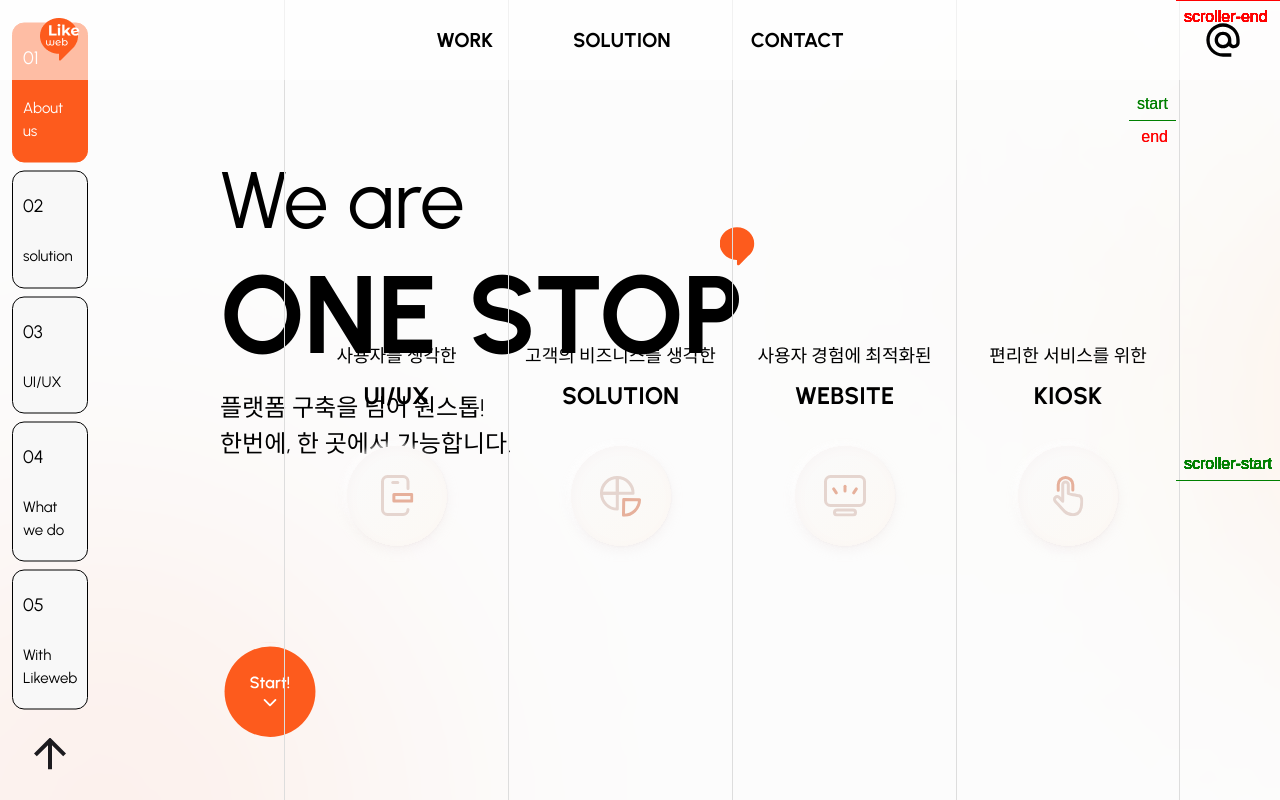
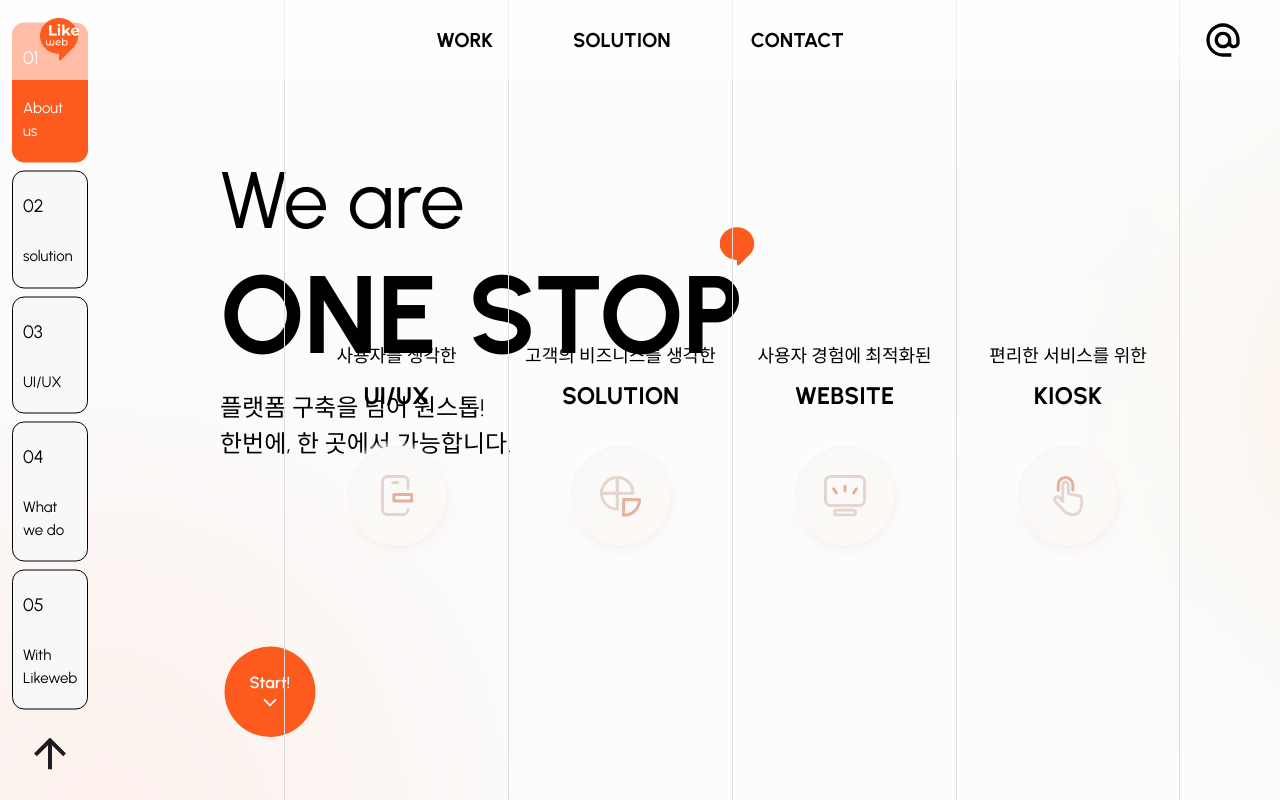
Before and after one commit to likeweb3125/likeweb_official, a React (Vite) app: page / in a window 1280 px wide. Built offline with nearby package versions, Linux system fonts and the light colour scheme; a web font is replaced by a local one.

Commit message:
section context 추가

```diff
--- a/src/pages/home/-component/Section.tsx
+++ b/src/pages/home/-component/Section.tsx
@@ -2,6 +2,7 @@ import gsap from "gsap";
 import { ReactNode, useEffect, useRef } from "react";
 import { twMerge } from "tailwind-merge";
 import { ScrollTrigger } from "gsap/dist/ScrollTrigger";
+import { useFullPageSection } from "../Home";
 
 gsap.registerPlugin(ScrollTrigger);
 
@@ -18,6 +19,7 @@ export default function Section({ heading, bg, className, children, onToggle, ta
     const headingRef = useRef<HTMLHeadingElement | null>(null);
     // React.createElement를 사용하여 동적으로 태그 생성
     const Wrapper = tag;
+    const { setCurrentSection } = useFullPageSection();
 
     useEffect(() => {
         gsap.fromTo(
@@ -35,12 +37,11 @@ export default function Section({ heading, bg, className, children, onToggle, ta
                     trigger: headingRef.current,
                     start: "top 60%",
                     end: "bottom 0%",
-                    // start: "top 50%",
-                    // end: "bottom 10%",
                     toggleActions: "Play none restart reverse",
                     onToggle: self => {
                         if (self.isActive) {
-                            onToggle && onToggle(self.trigger?.innerHTML);
+                            // onToggle && onToggle(self.trigger?.innerHTML);
+                            setCurrentSection(self.trigger?.innerHTML);
                         }
                     },
                     // onToggle: self => console.log("toggled, self:", self.trigger?.innerHTML),
@@ -48,7 +49,7 @@ export default function Section({ heading, bg, className, children, onToggle, ta
                     // onUpdate: self => {
                     //     console.log("progress:", self.progress.toFixed(3), "direction:", self.direction, "velocity", self.getVelocity());
                     // },
-                    markers: true,
+                    // markers: true,
                 },
             },
         );
--- a/src/pages/home/-component/SideNavigate.tsx
+++ b/src/pages/home/-component/SideNavigate.tsx
@@ -1,8 +1,5 @@
-import gsap from "gsap";
 import arrowUp from "@/assets/images/arrow_up_black.svg";
-import { ScrollToPlugin } from "gsap/dist/ScrollToPlugin";
-import { useLocation, useSearchParams } from "react-router";
-gsap.registerPlugin(ScrollToPlugin);
+import { useFullPageSection } from "../Home";
 
 const navigation = [
     {
@@ -48,30 +45,24 @@ const navigation = [
     },
 ];
 
-export default function SideNavigate({
-    // activeSection,
-    scrollTo,
-    targetSection,
-    setTargetSection,
-}: {
-    setTargetSection: React.Dispatch<React.SetStateAction<string[] | string | null>>;
-    targetSection: string[] | string | null;
-    scrollTo: (el: string[], action: string) => void;
-}) {
-    const [searchParams, setSearchParams] = useSearchParams();
-    const target = searchParams.get("target");
+export default function SideNavigate({ scrollTo }: { scrollTo: (el: string[]) => void }) {
+    const { currentSection, setCurrentSection, clicked, setClicked } = useFullPageSection();
 
     return (
         <div className="fixed left-[12px] top-1/2 -translate-y-1/2 z-[2] flex flex-col items-center gap-[20px]">
             <ul className="flex flex-col gap-[8px]">
                 {navigation.map((nav, index) => {
-                    const style = nav.hash.includes(target!) ? "bg-[#FD5B1D] border-[#FD5B1D] text-white" : "bg-[#F8F8F8] border-black";
+                    const target = clicked ? clicked : currentSection;
+                    const isActive = nav.hash.includes(target!);
+                    const style = isActive ? "bg-[#FD5B1D] border-[#FD5B1D] text-white" : "bg-[#F8F8F8] border-black";
 
                     return (
                         <li
                             key={nav.number}
                             onClick={e => {
-                                scrollTo(nav.hash, "CLICK");
+                                const section = nav.hash.includes("aboutusinfo") ? "aboutus" : nav.hash.toString();
+                                setClicked(section);
+                                scrollTo(nav.hash);
                             }}
                             className={`rounded-[12px] border px-[10px] py-[20px] cursor-pointer ${style}`}
                         >
--- a/src/pages/home/Home.tsx
+++ b/src/pages/home/Home.tsx
@@ -1,4 +1,4 @@
-import { useRef, useState } from "react";
+import { createContext, useContext, useEffect, useRef, useState } from "react";
 import SideNavigate from "./-component/SideNavigate";
 import AboutUsMain from "./-component/sections/AboutUsMain";
 import AboutUsInfo from "./-component/sections/AboutUsInfo";
@@ -7,7 +7,6 @@ import UiUx from "./-component/sections/UiUx";
 import WhatWeDo from "./-component/sections/WhatWeDo";
 import WithLikeweb from "./-component/sections/WithLikeweb";
 import HoomFooter from "./-component/sections/HomeFooter";
-import { useSearchParams } from "react-router";
 
 const containerStyle = (
     <style>
@@ -28,9 +27,19 @@ const containerStyle = (
     </style>
 );
 
+const SectionContext = createContext<any | undefined>(undefined);
+
+export const useFullPageSection = () => {
+    const context = useContext(SectionContext);
+    if (!context) {
+        throw new Error("useComplaint must be used within a ComplaintProvider");
+    }
+    return context;
+};
+
 export default function Home() {
-    const [targetSection, setTargetSection] = useState<string[] | string | null>(null);
-    const [searchParams, setSearchParams] = useSearchParams();
+    const [currentSection, setCurrentSection] = useState<string[] | string>("aboutus");
+    const [clicked, setClicked] = useState<string | null>(null);
     // const aboutusmain = useRef<HTMLDivElement | null>(null);
     const aboutus = useRef<HTMLDivElement | null>(null);
     const solution = useRef<HTMLDivElement | null>(null);
@@ -45,47 +54,34 @@ export default function Home() {
         whatwedo,
         withlikeweb,
     };
-    // const clicked = searchParams.get("clicked");
-    // const target = searchParams.get("target");
 
-    const scrollTo = (sectionHeading: string[], action: string) => {
+    const scrollTo = (sectionHeading: string[]) => {
         const section = sectionHeading.includes("aboutusinfo") ? "aboutus" : sectionHeading.toString();
-
         const selectedRef = refs[section]; // 문자열에 따라 ref 선택
         if (selectedRef.current) {
-            selectedRef?.current?.scrollIntoView({ behavior: "auto" });
+            selectedRef?.current?.scrollIntoView({ behavior: "smooth" });
         }
     };
 
-    // 스크롤 이벤트로 페이지 전환 됐을 때 실행되는 함수
-    const onToggle = (sectionHeading: string, clicked?: string) => {
-        // scrollTo([sectionHeading], "TOGGLE");
-        // return;
-
-        const section = sectionHeading === "aboutusinfo" ? "aboutus" : sectionHeading;
-
-        setSearchParams({ target: section });
-    };
+    useEffect(() => {
+        if (clicked === currentSection) {
+            setClicked(null);
+        }
+    }, [clicked, currentSection]);
 
     return (
-        <div className="container">
-            {containerStyle}
-            <SideNavigate targetSection={targetSection} setTargetSection={setTargetSection} scrollTo={scrollTo} />
-
-            <AboutUsMain ref={aboutus} onToggle={onToggle} />
-
-            {/* <AboutUsInfo ref={aboutusRef} /> */}
-            <AboutUsInfo onToggle={onToggle} />
-
-            <Solution ref={solution} onToggle={onToggle} />
-
-            <UiUx ref={uiux} onToggle={onToggle} />
-
-            <WhatWeDo ref={whatwedo} onToggle={onToggle} />
-
-            <WithLikeweb ref={withlikeweb} onToggle={onToggle} />
-
-            <HoomFooter />
-        </div>
+        <SectionContext.Provider value={{ currentSection, setCurrentSection, clicked, setClicked }}>
+            <div className="container">
+                {containerStyle}
+                <SideNavigate scrollTo={scrollTo} />
+                <AboutUsMain ref={aboutus} />
+                <AboutUsInfo />
+                <Solution ref={solution} />
+                <UiUx ref={uiux} />
+                <WhatWeDo ref={whatwedo} />
+                <WithLikeweb ref={withlikeweb} />
+                <HoomFooter />
+            </div>
+        </SectionContext.Provider>
     );
 }
```
